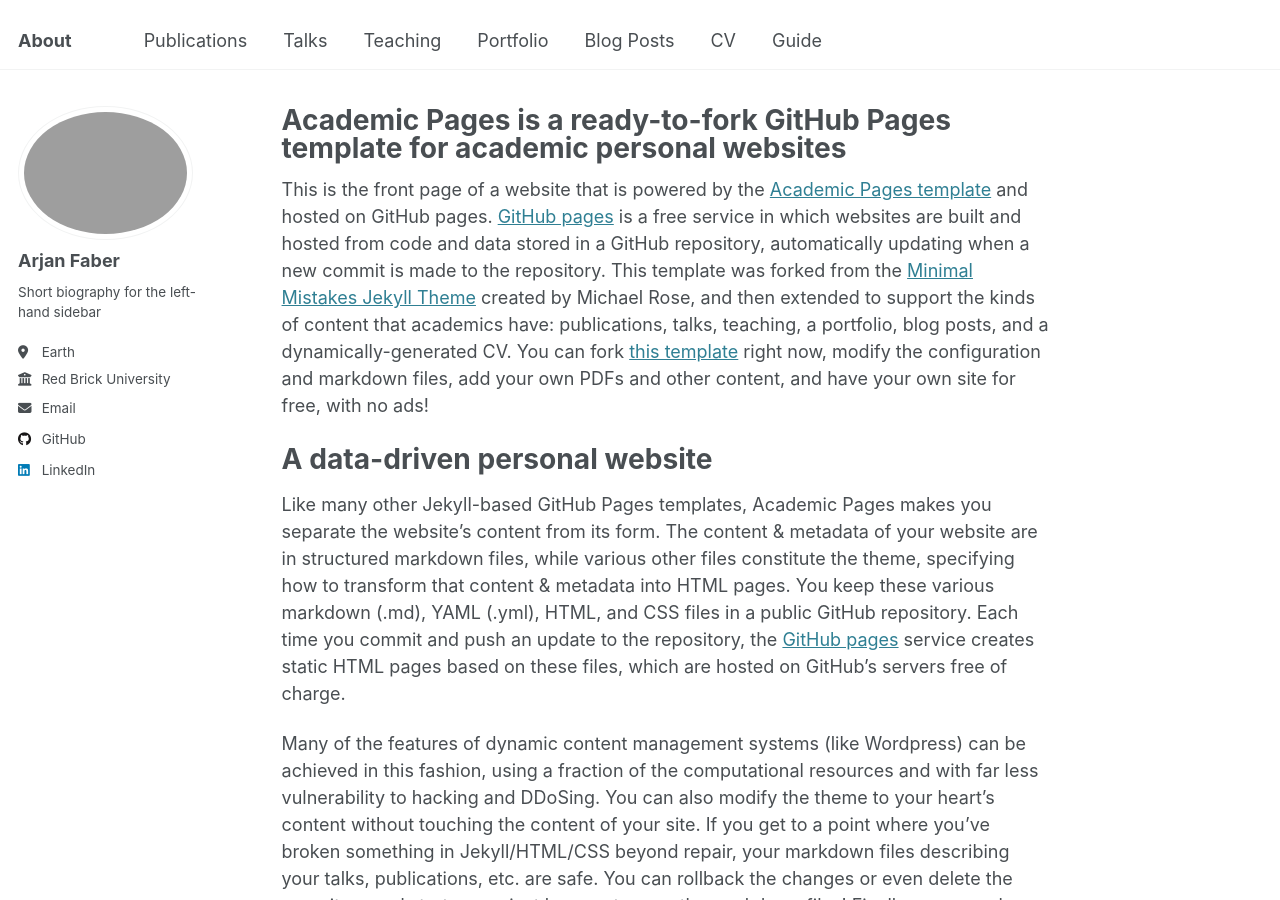
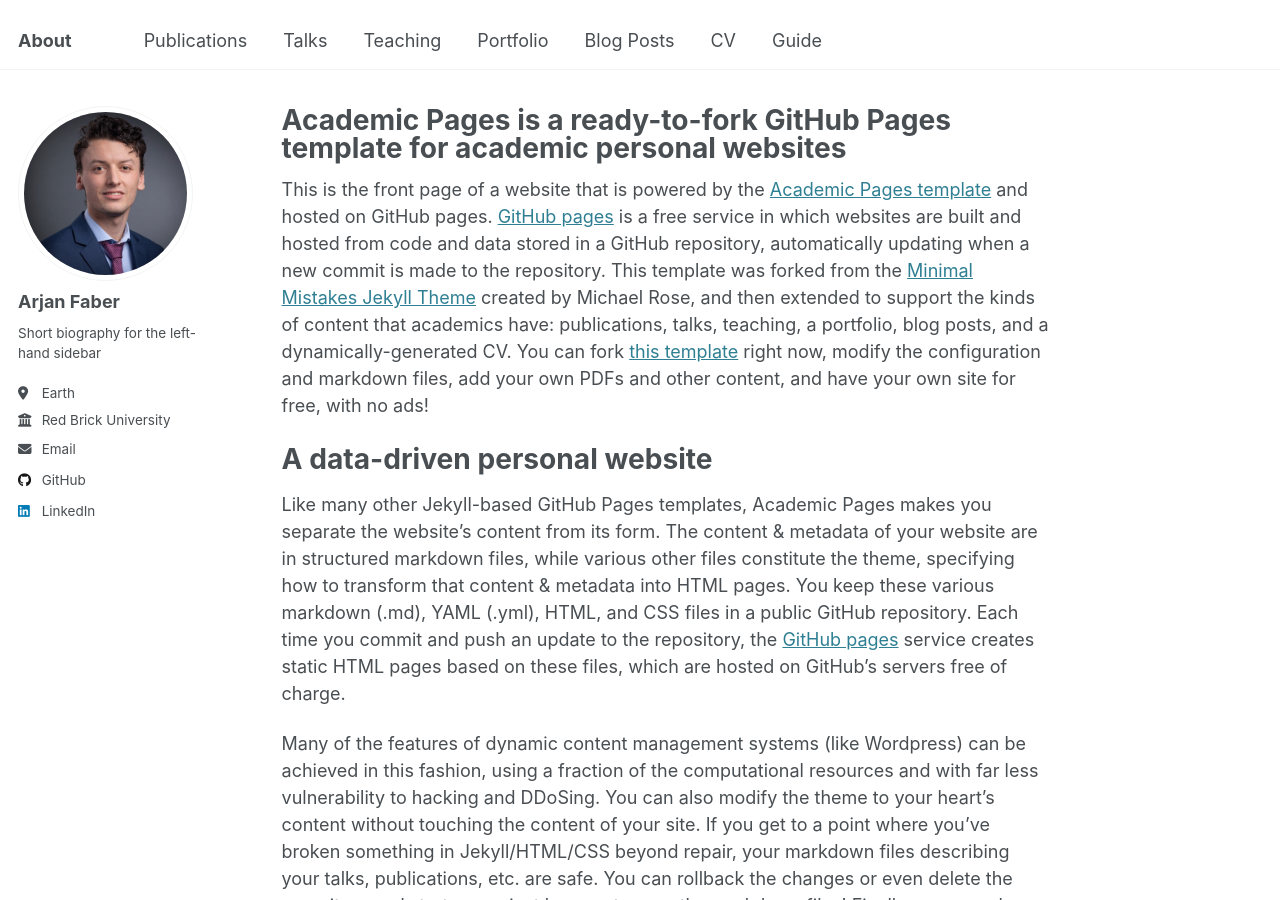
Before and after one commit to ArjFaber/arjfaber.github.io, a Jekyll site: the page built from _pages/about.md, in a window 1280 px wide and 900 px high. Built offline with Jekyll 4.4.1, drawn with Linux system fonts in a browser that asks for light colours.

Commit message:
Update _config.yml

```diff
--- a/_config.yml
+++ b/_config.yml
@@ -22,7 +22,7 @@
 #               Additional customization can be done by editing /_includes/author-profile.html
 author:
   # Biographic information
-  avatar           : "profile_picture.png"
+  avatar           : "profile_photo.png"
   name             : "Arjan Faber"
   pronouns         : # example: "she/her"
   bio              : "Short biography for the left-hand sidebar"
```
